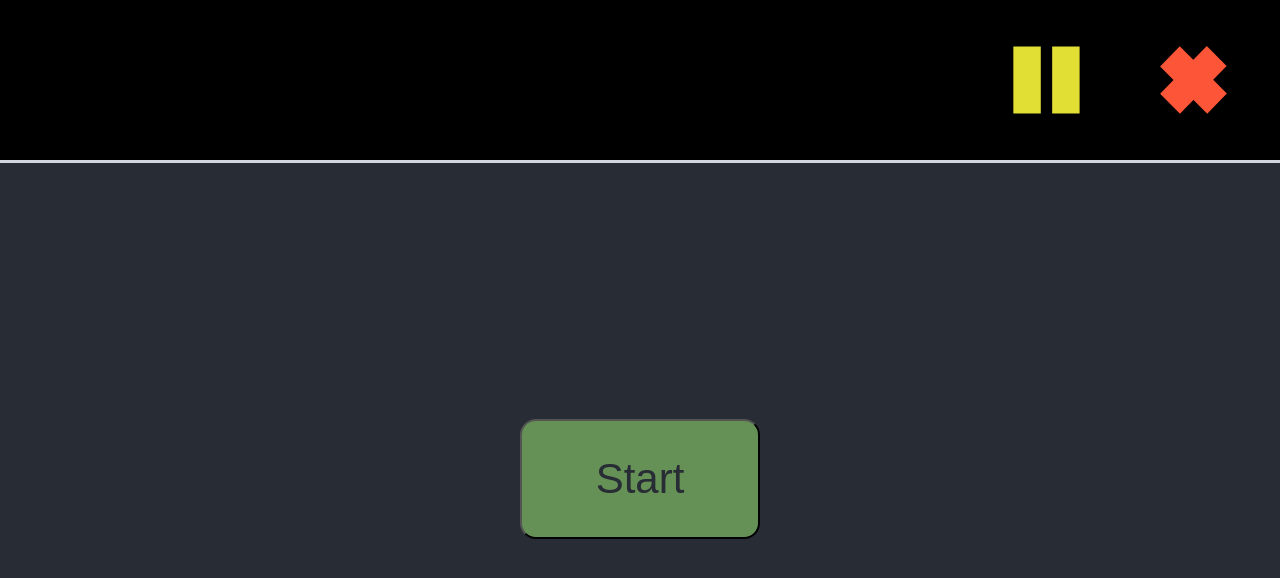
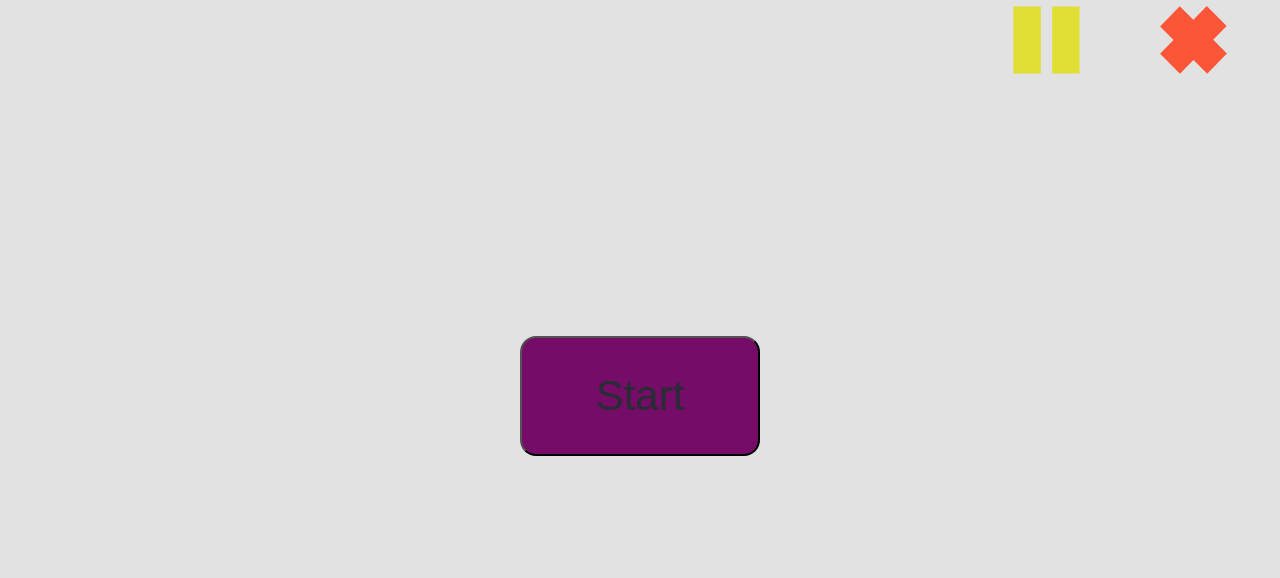
Before and after one commit to fishyFrogFace/08_TFB_INN, a React (Create React App) app: page / in a window 1280 px wide. Both pictures are taken after a click on the button "Start". Shown: the top 578 px of the page. Built offline with nearby package versions, Linux system fonts and the light colour scheme.

Commit message:
background, navbars started

```diff
--- a/src/App.css
+++ b/src/App.css
@@ -1,5 +1,5 @@
 body {
-  background-color: #282c34;
+  background-color: #E2E2E2;
 }
 
 .questionContainer {
--- a/src/components/Button.css
+++ b/src/components/Button.css
@@ -34,11 +34,11 @@
 }
 
 .start {
-  background-color: #659157;
+  background-color: #750c67;
 }
 
 .start:hover {
-  background-color: #a1c084;
+  background-color: #0717f6;
 }
 
 .start:active {
--- /dev/null
+++ b/src/components/NavBar-bottom.tsx
@@ -0,0 +1,22 @@
+import React, { useState } from 'react';
+import './NavBar.css';
+import Button from './Button';
+import pause from './pause.svg';
+import exit from './exit.svg';
+import Modal from './Modal';
+
+
+interface Props {
+
+}
+
+const NavBarBottom: React.FC<Props> = props => {
+
+    return (
+      <div className='navBar' id='nav-bottom'>
+
+      </div>
+    );
+  };
+
+  export default NavBarBottom;
--- a/src/components/NavBar.css
+++ b/src/components/NavBar.css
@@ -3,13 +3,21 @@
   justify-content: flex-end;
   text-align: center;
   align-items: center;
-  min-height: 20vh;
-  background-color: black;
-  color: #d2d7df;
-  border-bottom: 0.4vh solid #d2d7df;
+  min-height: 10vh;
+  max-height: 10vh;
+  background-color: E2E2E2;
+
 }
 
 .navbar-modals {
   color: black;
   text-align: left;
+  max-height: 3vh;
 }
+
+#nav-bottom {
+  position: fixed;
+  bottom: 0;
+  min-height: 15vh;
+  width: 100vw;
+}
--- a/src/examination/Examination.tsx
+++ b/src/examination/Examination.tsx
@@ -6,6 +6,7 @@ import ResultPage from '../result/ResultPage';
 import UsernameInput from '../questions/UsernameInput';
 import CopyText from '../questions/CopyText';
 import { Result, QuestionResult, Page, ExamState, Question } from '../Types';
+import NavBarBottom from 'components/NavBar-bottom';
 
 interface Props {
   state: ExamState;
@@ -100,6 +101,7 @@ const Examination: React.FC<Props> = props => {
       <div className='questionContainer'>
         {chooseQuestion(questions[currentQuestion])}
       </div>
+      <NavBarBottom/>
     </div>
   );
 };
--- a/src/questions/UsernameInput.tsx
+++ b/src/questions/UsernameInput.tsx
@@ -3,6 +3,7 @@ import '../App.css';
 import './Question.css';
 import Button from '../components/Button';
 import avatar from './big-pink.png';
+import neste from './../icons/neste.png';
 
 interface Props {
   avatar: string | undefined;
@@ -55,12 +56,15 @@ const UsernameInput: React.FC<Props> = props => {
   // can be used if we want to make this return a result
   const [typed, setTyped] = useState(false);
 
+  /*
+  <div className='imageContainer'>
+        <img src={avatar} alt='Avatar' />
+      </div>*/
+
   return (
     <div>
-      <div className='imageContainer'>
-        <img src={avatar} alt='Avatar' />
-      </div>
-      <h1 className='h1'>Mitt navn er</h1>
+
+      <h1 className='h1'>Hva heter du?</h1>
       <form
         className='textAndBtn'
         onSubmit={(e: React.FormEvent<HTMLFormElement>) => e.preventDefault()}>
@@ -80,11 +84,15 @@ const UsernameInput: React.FC<Props> = props => {
           }}
           placeholder='Navn'
         />
-        <Button classNames='next' onClick={() => props.getUsername(input)}>
-          Neste
-        </Button>
-      </form>
+        </form>
       <p className='username'>{input}</p>
+
+
+        <div className='next-container' onClick={() => props.getUsername(input)}>
+          <img src={neste} alt="Neste" ></img>
+        </div>
+
+
     </div>
   );
 };
```
Also changed, not shown: src/icons/forrige.png (added), src/icons/neste.png (added).
